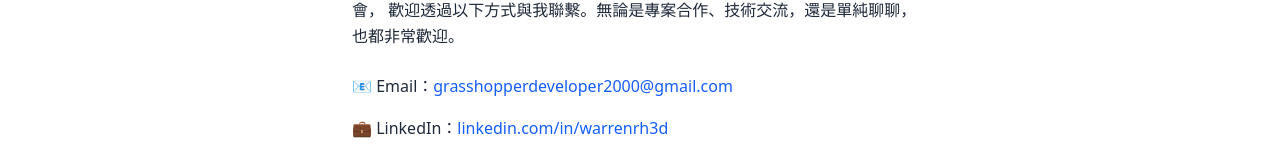
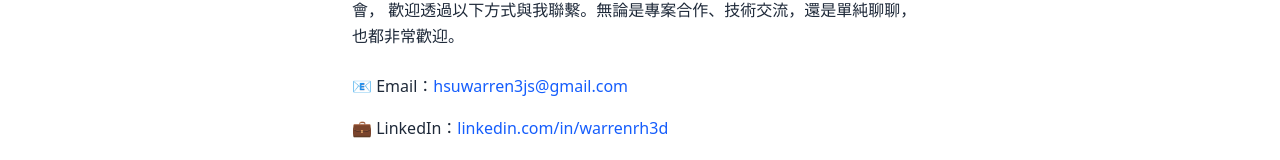
Before and after one commit to WarrenHsu3js/Portfolio-2025, a React (Vite) app: page /connects in a window 1280 px wide. Shown: the part 189-349 px from the top of the page. Built offline with nearby package versions, Linux system fonts and the light colour scheme; no server answers.

Commit message:
new mail

```diff
--- a/src/Contents/Connects.jsx
+++ b/src/Contents/Connects.jsx
@@ -11,7 +11,7 @@
         <div className="space-y-4">
           <div>
             📧 <span className="font-medium">Email：</span>
-            <a href="mailto:grasshopperdeveloper2000@gmail.com" className="text-blue-600 hover:underline">grasshopperdeveloper2000@gmail.com</a>
+            <a href="mailto:hsuwarren3js@gmail.com" className="text-blue-600 hover:underline">hsuwarren3js@gmail.com</a>
           </div>
           <div>
             💼 <span className="font-medium">LinkedIn：</span>
```
